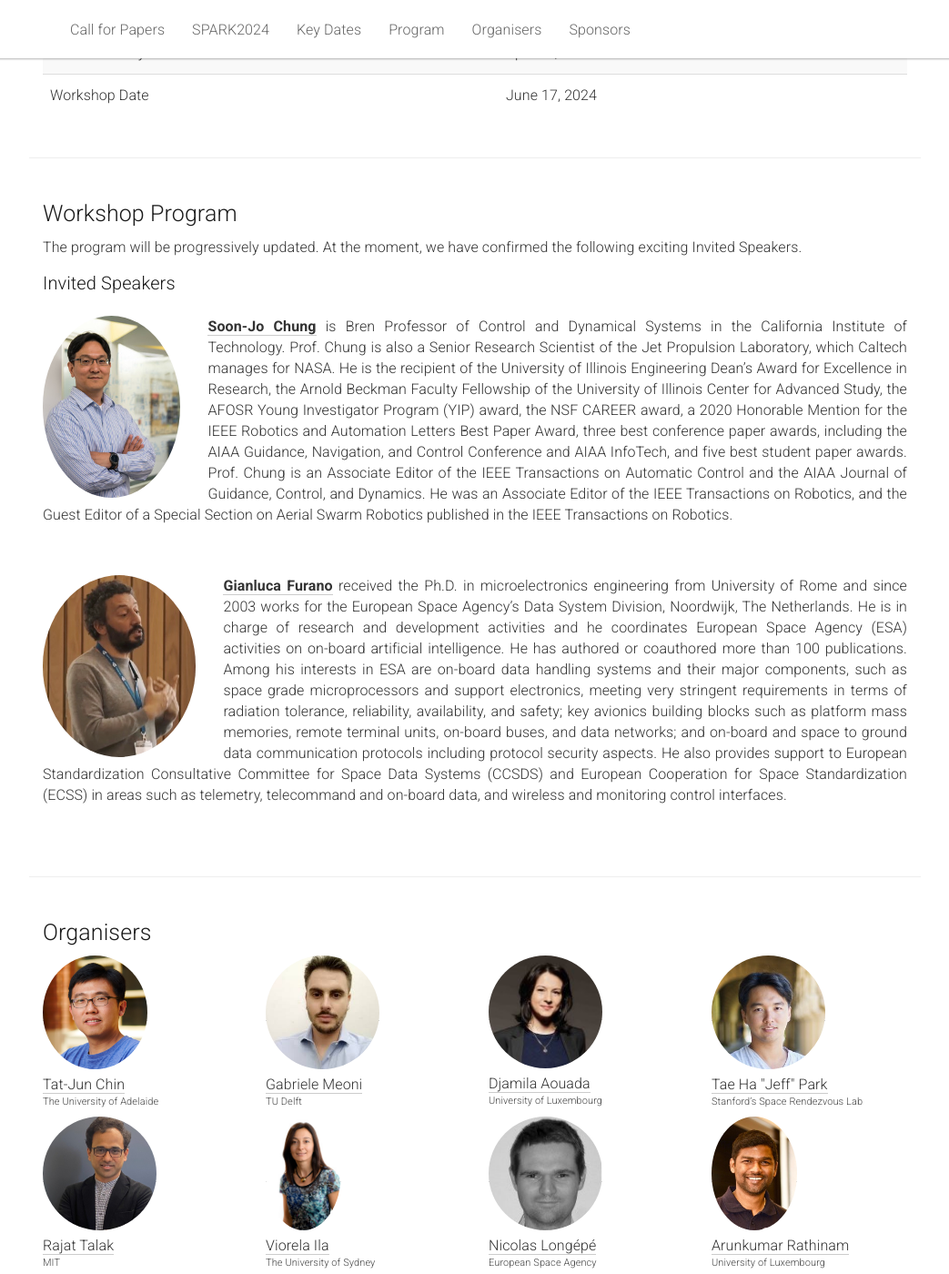
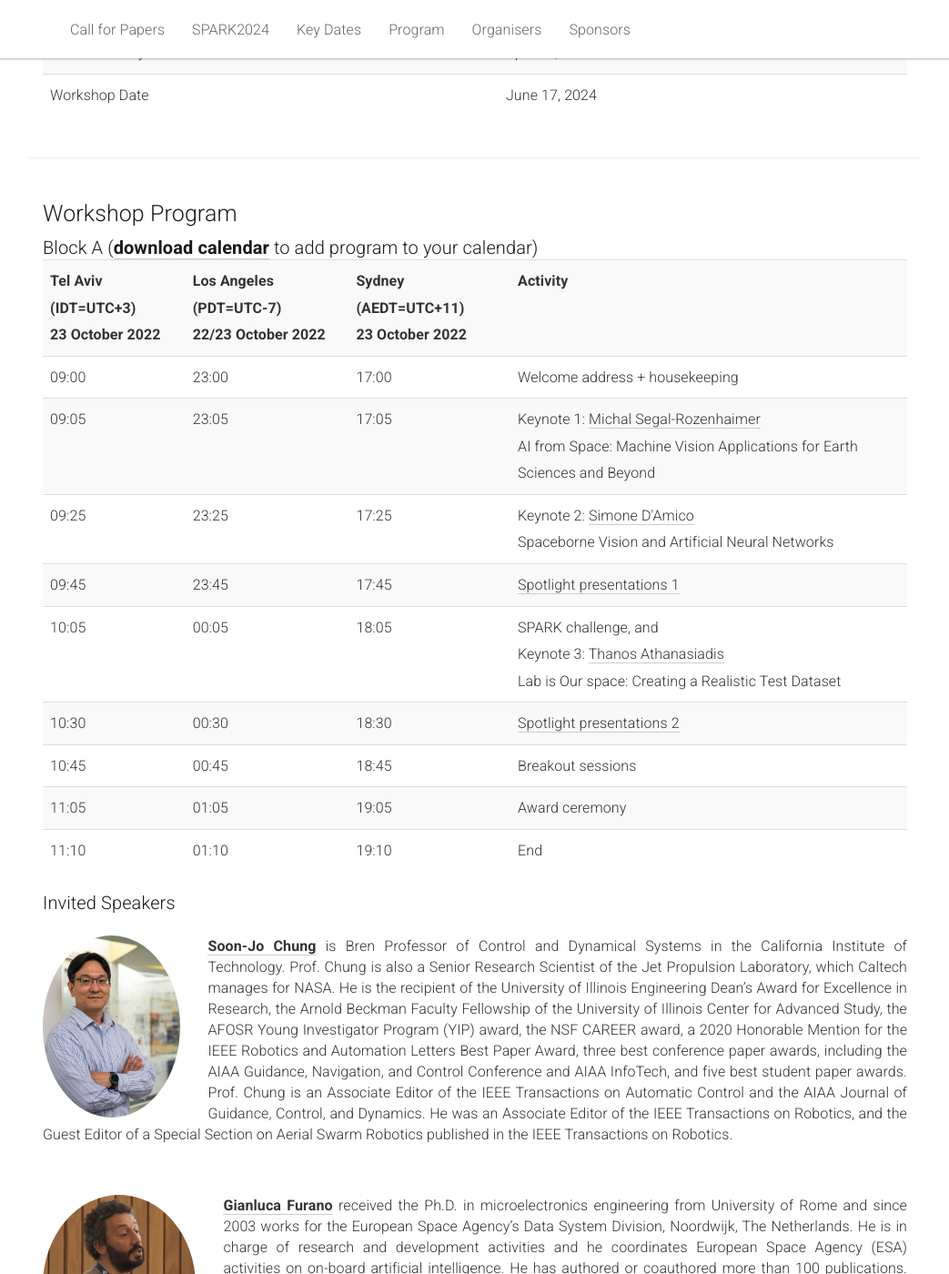
Before and after one commit to AIforSpace/2024, a Jekyll site: the page built from _pages/home.md, in a window 1280 px wide and 1400 px high, scrolled down 2625 px. Shown: the whole window at 91% size, without its empty margins (118-1161 px from the left). Built offline with Jekyll 4.4.1, drawn with Linux system fonts in a browser that asks for light colours.

Commit message:
Update home.md

```diff
--- a/_pages/home.md
+++ b/_pages/home.md
@@ -190,9 +190,76 @@ The datasets involved are larger and more diverse than that used in previous edi
   </div>
 </div>
 
-<p>
-    The program will be progressively updated. At the moment, we have confirmed the following exciting Invited Speakers.
-</p>
+<div class="row">
+  <div class="col-xs-12">
+    <!-- <h3>Block A</h3> -->
+    <h3>Block A (<a href="/2022/static/AI4SpaceProgramBlockA.ics" download><b>download calendar</b></a> to add program to your calendar)</h3>
+    <table class="table table-striped">
+      <tbody>
+        <tr>
+            <th>Tel Aviv (IDT=UTC+3)<br>23 October 2022</th>
+            <th>Los Angeles (PDT=UTC-7)<br>22/23 October 2022</th>
+            <th>Sydney (AEDT=UTC+11)<br>23 October 2022</th>
+            <th>Activity</th>
+        </tr>
+        <tr>
+          <td>09:00</td>
+          <td>23:00</td>
+          <td>17:00</td>
+          <td>Welcome address + housekeeping</td>
+        </tr>
+        <tr>
+          <td>09:05</td>
+          <td>23:05</td>
+          <td>17:05</td>
+          <td>Keynote 1: <a href="#keynote">Michal Segal-Rozenhaimer</a> <br>AI from Space: Machine Vision Applications for Earth Sciences and Beyond</td>
+        </tr>
+        <tr>
+          <td>09:25</td>
+          <td>23:25</td>
+          <td>17:25</td>
+          <td>Keynote 2: <a href="#keynote">Simone D'Amico</a><br>Spaceborne Vision and Artificial Neural Networks</td>
+        </tr>
+        <tr>
+          <td>09:45</td>
+          <td>23:45</td>
+          <td>17:45</td>
+          <td><a href="#sl1">Spotlight presentations 1</a></td>
+        </tr>
+        <tr>
+          <td>10:05</td>
+          <td>00:05</td>
+          <td>18:05</td>
+          <td>SPARK challenge, and <br>Keynote 3: <a href="#keynote">Thanos Athanasiadis</a> <br>Lab is Our space: Creating a Realistic Test Dataset</td>
+        </tr>
+        <tr>
+          <td>10:30</td>
+          <td>00:30</td>
+          <td>18:30</td>
+          <td><a href="#sl2">Spotlight presentations 2</a></td>
+        </tr>
+        <tr>
+          <td>10:45</td>
+          <td>00:45</td>
+          <td>18:45</td>
+          <td>Breakout sessions</td>
+        </tr>
+        <tr>
+          <td>11:05</td>
+          <td>01:05</td>
+          <td>19:05</td>
+          <td>Award ceremony</td>
+        </tr>
+        <tr>
+          <td>11:10</td>
+          <td>01:10</td>
+          <td>19:10</td>
+          <td>End</td>
+        </tr>
+      </tbody>
+    </table>
+  </div>
+</div>
 
 <div class="row" id="keynote">
   <div class="col-xs-12">
```
